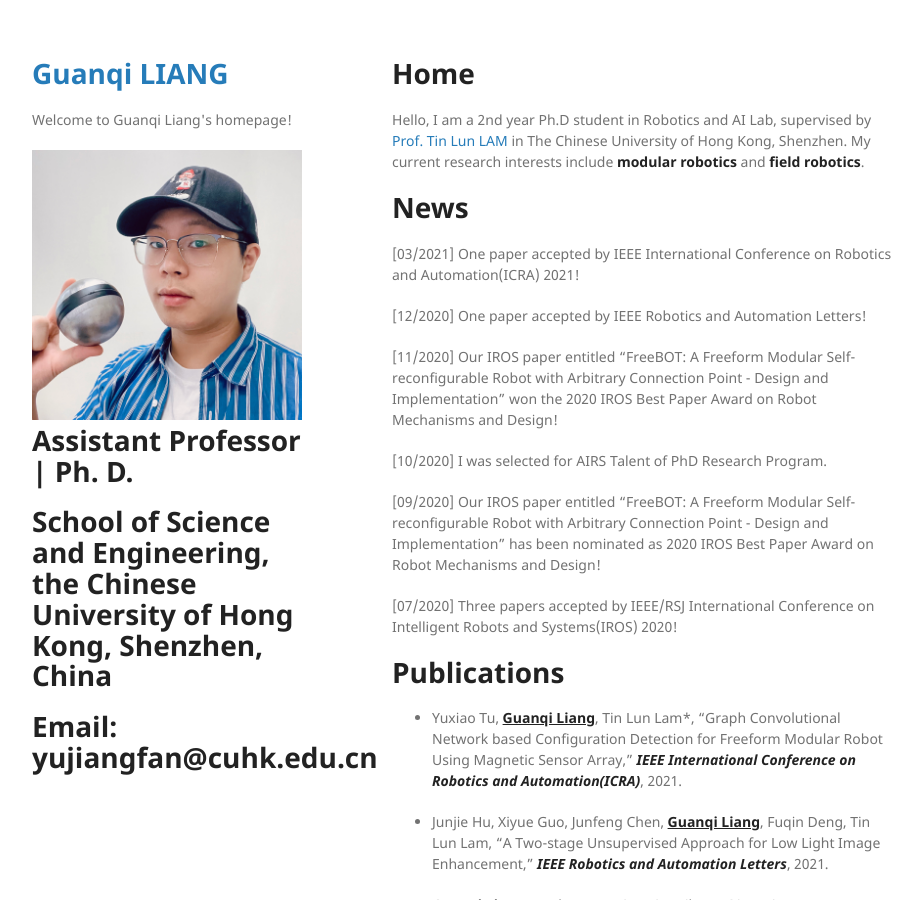
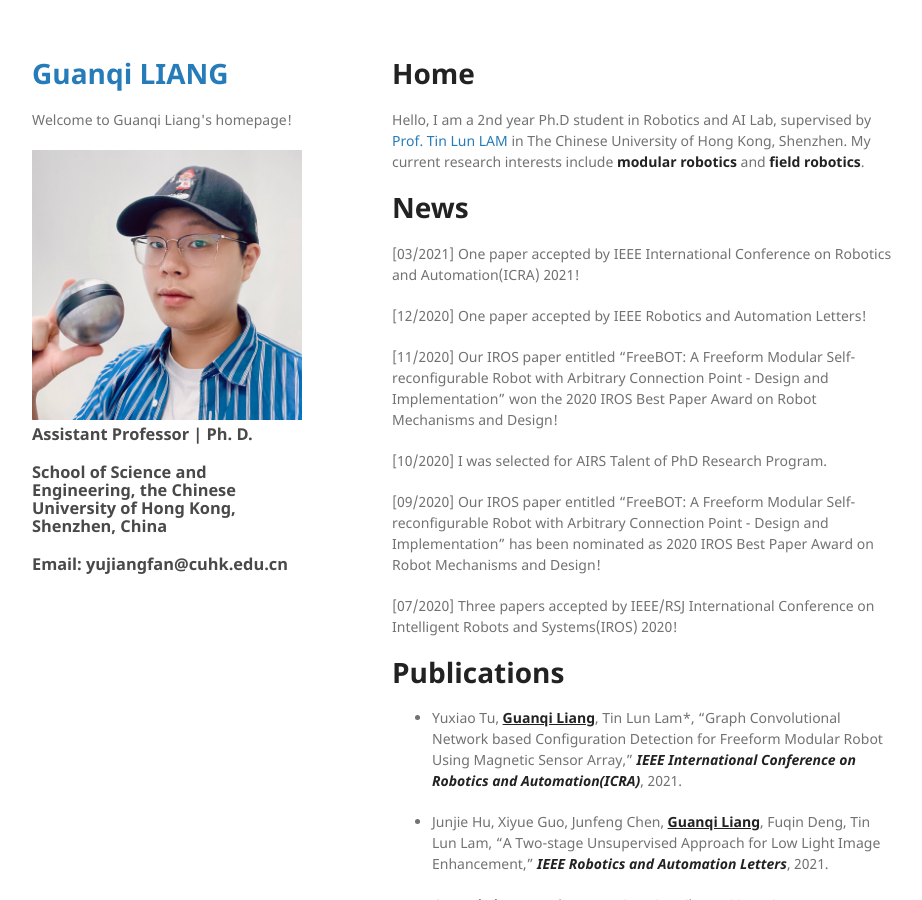
Before and after one commit to guanqiliang/guanqiliang.github.com, a Jekyll site: the page built from index.md, in a window 1280 px wide and 900 px high. Shown: the whole window, without its empty margins (178-1100 px from the left). Built offline with Jekyll 4.4.1, drawn with Linux system fonts in a browser that asks for light colours; our own code applies the rules of GitHub Pages for plain Markdown files.

```diff
--- a/_layouts/default.html
+++ b/_layouts/default.html
@@ -23,9 +23,9 @@
         {% endif %}
 
         {% if site.github.is_user_page %}
-          <h1>Assistant Professor | Ph. D.</h1>
-          <h1>School of Science and Engineering, the Chinese University of Hong Kong, Shenzhen, China</h1>
-          <h1>Email: yujiangfan@cuhk.edu.cn</h1>
+          <h3>Assistant Professor | Ph. D.</h1>
+          <h3>School of Science and Engineering, the Chinese University of Hong Kong, Shenzhen, China</h1>
+          <h3>Email: yujiangfan@cuhk.edu.cn</h1>
         {% endif %}
 
         {% if site.show_downloads %}
```
